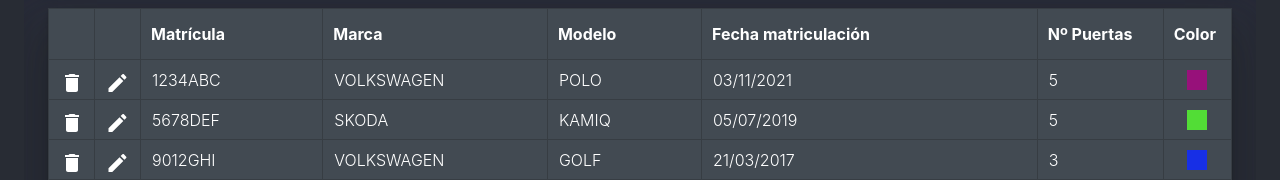
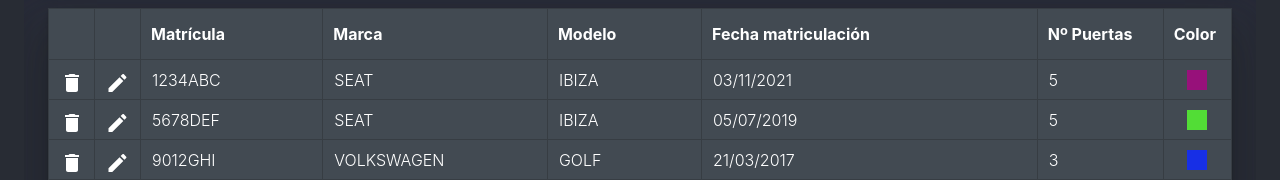
Before and after one commit to MiguelHonrubia/SeatCodeTest, a React (Create React App) app in the folder react-code-test/: page / in a window 1280 px wide. Shown: the part 159-339 px from the top of the page. Built offline with nearby package versions, Linux system fonts and the light colour scheme; data requests are answered from the project's data file.

Commit message:
test with static data

```diff
--- a/react-code-test/src/domain/assets/db/db.json
+++ b/react-code-test/src/domain/assets/db/db.json
@@ -3,28 +3,28 @@
     {
       "id": 1,
       "registration": "1234ABC",
-      "brandName": "volkswagen",
-      "brandId": 2,
-      "modelName": "polo",
-      "modelId": 5,
+      "brandName": "seat",
+      "brandId": 1,
+      "modelName": "ibiza",
+      "modelId": 1,
       "color": "#97117a",
       "registrationDate": "2021-11-03",
       "doors": 5
     },
     {
       "id": 2,
-      "registration": "5678def",
-      "brandName": "skoda",
-      "brandId": 5,
-      "modelName": "kamiq",
-      "modelId": 10,
+      "registration": "5678DEF",
+      "brandName": "seat",
+      "brandId": 1,
+      "modelName": "ibiza",
+      "modelId": 1,
       "color": "#52dd36",
       "registrationDate": "2019-07-05",
       "doors": 5
     },
     {
       "id": 3,
-      "registration": "9012ghi",
+      "registration": "9012GHI",
       "brandName": "volkswagen",
       "brandId": 2,
       "modelName": "golf",
--- a/react-code-test/src/domain/components/datatable/Datatable.tsx
+++ b/react-code-test/src/domain/components/datatable/Datatable.tsx
@@ -31,7 +31,7 @@ export const DataTable: React.FC<{
   };
 
   React.useEffect(() => {
-    updateData(sort);
+    if (updateData) updateData(sort);
   }, [sort]);
 
   return (
```
Also changed, not shown: 2 other files (tests, documents, lock files or other folders).
